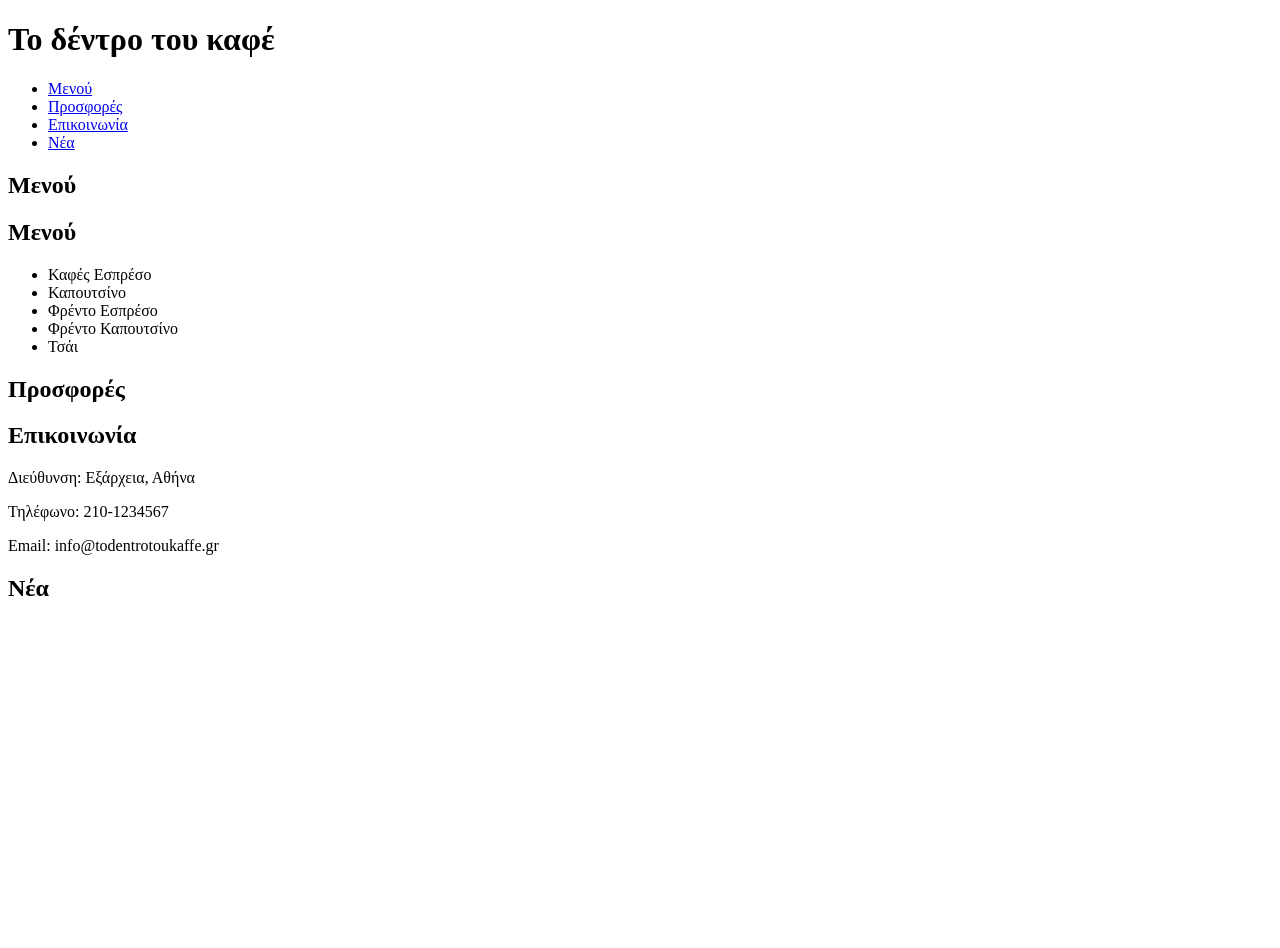
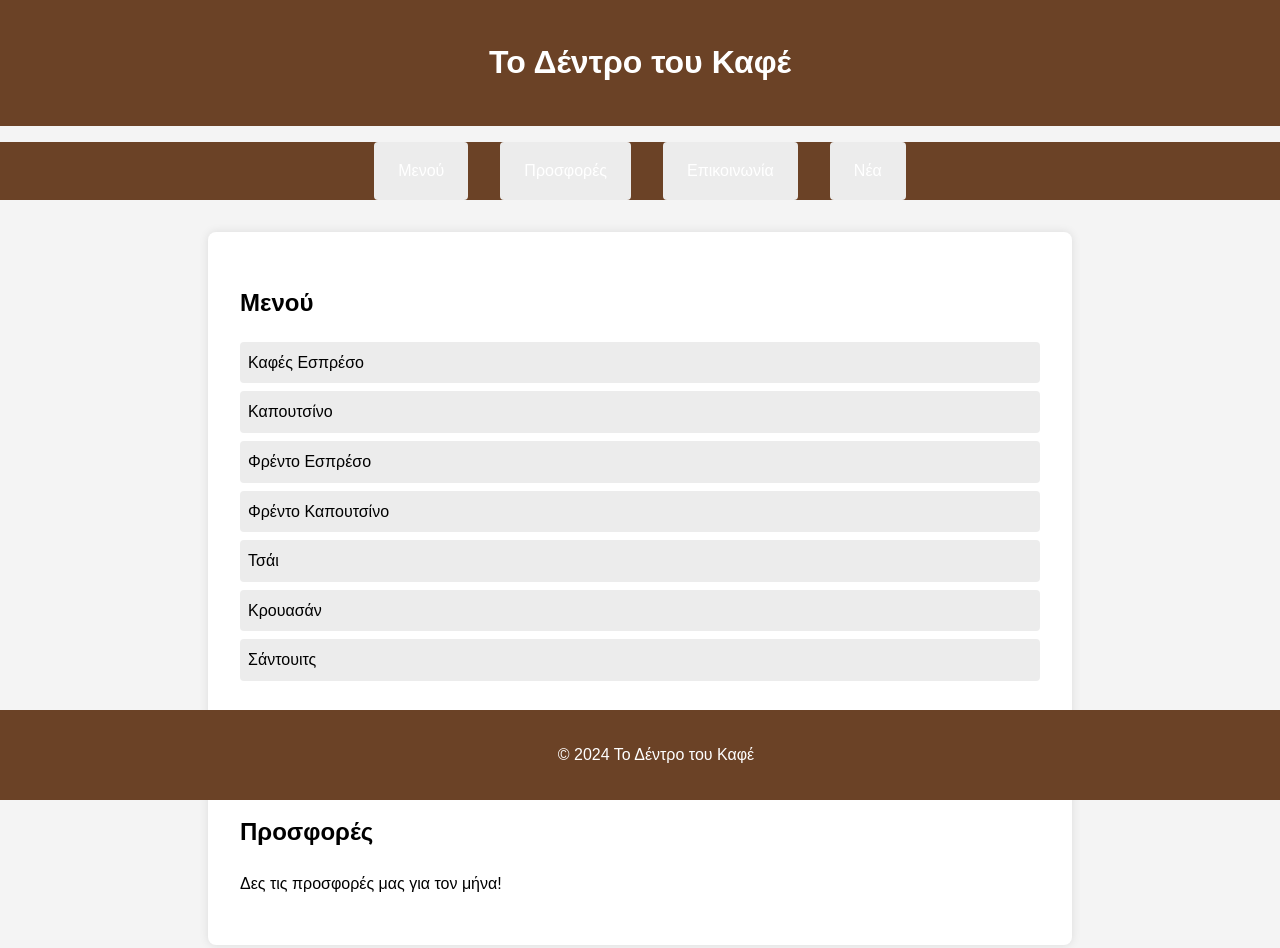
Before and after one commit to gtolikas/educational-game, a plain HTML site: page index.html in a window 1280 px wide. Shown: the top 948 px of the page. Before the commit the page ends 800 px from the top, so only its background shows below. Drawn offline with Linux system fonts and the light colour scheme.

Commit message:
Enhance website with more content and styling

```diff
--- a/index.html
+++ b/index.html
@@ -3,12 +3,12 @@
 <head>
     <meta charset="UTF-8">
     <meta name="viewport" content="width=device-width, initial-scale=1.0">
-    <title>Το δέντρο του καφέ</title>
-    <link rel="stylesheet" href="styles.css">
+    <title>Το Δέντρο του Καφέ</title>
+    <link rel="stylesheet" href="style.css">
 </head>
 <body>
     <header>
-        <h1>Το δέντρο του καφέ</h1>
+        <h1>Το Δέντρο του Καφέ</h1>
     </header>
     <nav>
         <ul>
@@ -20,33 +20,33 @@
     </nav>
     <section id="menu">
         <h2>Μενού</h2>
-        <!-- Προσθήκη στοιχείων μενού εδώ --><section id="menu">
-    <h2>Μενού</h2>
         <ul>
             <li>Καφές Εσπρέσο</li>
             <li>Καπουτσίνο</li>
             <li>Φρέντο Εσπρέσο</li>
             <li>Φρέντο Καπουτσίνο</li>
             <li>Τσάι</li>
+            <li>Κρουασάν</li>
+            <li>Σάντουιτς</li>
         </ul>
-</section>
-
     </section>
     <section id="offers">
         <h2>Προσφορές</h2>
-        <!-- Προσθήκη προσφορών εδώ -->
+        <p>Δες τις προσφορές μας για τον μήνα!</p>
     </section>
     <section id="contact">
         <h2>Επικοινωνία</h2>
-        <p>Διεύθυνση: Εξάρχεια, Αθήνα</p>
-        <p>Τηλέφωνο: 210-1234567</p>
+        <p>Διεύθυνση: Χαριλάου Τρικούπη 89, Εξάρχεια, Αθήνα</p>
+        <p>Τηλέφωνο: 215-5503754</p>
         <p>Email: info@todentrotoukaffe.gr</p>
-        <div id="map"></div>
     </section>
     <section id="news">
         <h2>Νέα</h2>
-        <!-- Προσθήκη νέων και ανακοινώσεων εδώ -->
+        <p>Μείνετε ενημερωμένοι για τα τελευταία νέα μας!</p>
     </section>
+    <footer>
+        <p>&copy; 2024 Το Δέντρο του Καφέ</p>
+    </footer>
     <script src="scripts.js"></script>
 </body>
 </html>
--- a/scripts.js
+++ b/scripts.js
@@ -1,6 +1,3 @@
 document.addEventListener('DOMContentLoaded', function() {
-    // Παράδειγμα: Προσθήκη ενός alert όταν ο χρήστης κάνει κλικ στο μενού
-    document.querySelector('#menu').addEventListener('click', function() {
-        alert('Απολαύστε το μενού μας!');
-    });
+    // Θα προσθέσουμε λειτουργίες αργότερα, αν χρειαστεί
 });
--- a/style.css
+++ b/style.css
@@ -1,5 +1,4 @@
 body {
-    body {
     font-family: Arial, sans-serif;
     line-height: 1.6;
     background-color: #f4f4f4;
@@ -58,40 +57,12 @@ li {
     border-radius: 4px;
 }
 
-}
-
-header {
+footer {
     background-color: #6b4226;
     color: white;
+    text-align: center;
     padding: 1rem;
-    text-align: center;
+    position: fixed;
+    bottom: 0;
+    width: 100%;
 }
-
-nav ul {
-    list-style-type: none;
-    padding: 0;
-    display: flex;
-    justify-content: center;
-    background-color: #6b4226;
-}
-
-nav ul li {
-    margin: 0 1rem;
-}
-
-nav ul li a {
-    color: white;
-    text-decoration: none;
-}
-
-section {
-    padding: 1rem;
-    margin: 1rem;
-    border: 1px solid #ccc;
-}
-
-#map {
-    height: 200px;
-    width: 100%;
-    background-color: grey;
-}
```
Lines whose indentation alone changed are shown as unchanged.
